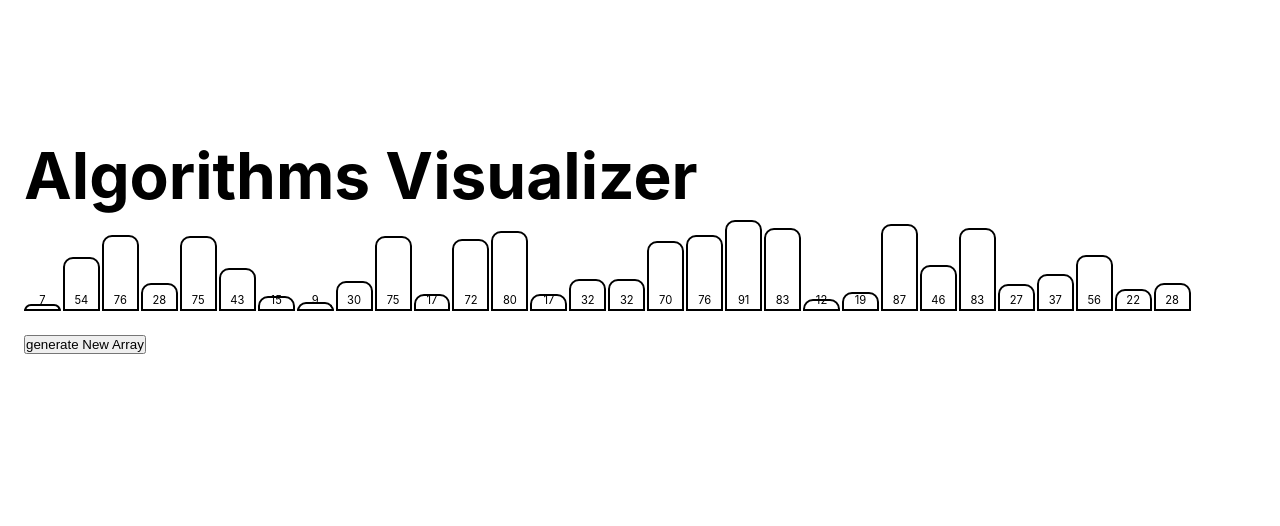
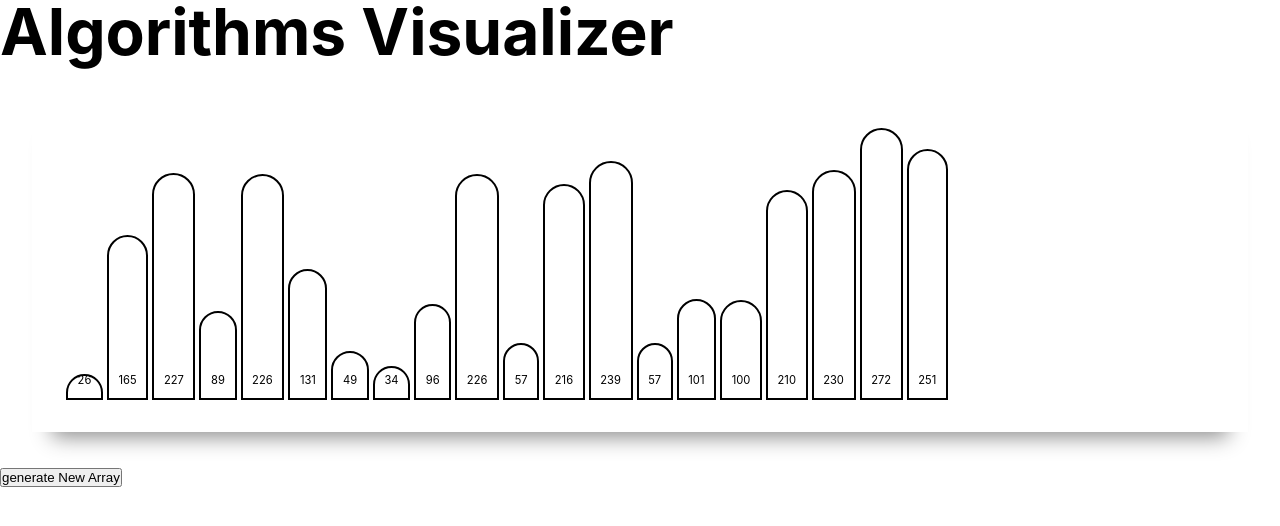
Before and after one commit to Saifurrahmanemon/Algorithms_Visualizer, a React (Create React App) app: page / in a window 1280 px wide. Shown: the top 526 px of the page. Built offline with nearby package versions, Linux system fonts and the light colour scheme.

Commit message:
designed sorting-visualizer display box

```diff
--- a/src/SortingAlgorithms/SortingVisualizer/SortingVisualizer.css
+++ b/src/SortingAlgorithms/SortingVisualizer/SortingVisualizer.css
@@ -1,13 +1,25 @@
 /*-------------------------------------
  styles for sortingVisualizer main area
 --------------------------------------*/
+
 .array-display-container {
+    /* background-color: aqua; */
+    margin: 2rem;
+    display: block;
     width: auto;
-    padding: 0.5rem;
-    padding-top: 10%;
-    margin: 1rem;
+    height: auto;
+    padding: 2rem;
     position: relative;
     align-items: center;
+    justify-content: center;
+    overflow-x: auto;
+
+    box-shadow: rgba(0, 0, 0, 0.45) 0px 25px 20px -20px;
+}
+.array-bar-container {
+    height: auto;
+    display: flex;
+    align-items: flex-end;
 }
 
 /* remember to adjust the array numbers for different viewport */
@@ -16,12 +28,22 @@
     align-items: flex-end;
     justify-content: center;
     background-color: transparent;
+    margin-left: 0.125rem;
     margin-right: 0.125rem;
-    width: 3%;
-    height: 8.48485%;
-    border-top-left-radius: 10px;
-    border-top-right-radius: 10px;
+    padding: 0.6rem;
     border: 2px solid black;
+
+    border-top-left-radius: 30px;
+    -webkit-border-top-left-radius: 30px;
+    -moz-border-top-left-radius: 30px;
+    -ms-border-top-left-radius: 30px;
+    -o-border-top-left-radius: 30px;
+
+    border-top-right-radius: 30px;
+    -webkit-border-top-right-radius: 30px;
+    -moz-border-top-right-radius: 30px;
+    -ms-border-top-right-radius: 30px;
+    -o-border-top-right-radius: 30px;
 }
 
 .algorithms-button {
--- a/src/SortingAlgorithms/SortingVisualizer/SortingVisualizer.jsx
+++ b/src/SortingAlgorithms/SortingVisualizer/SortingVisualizer.jsx
@@ -11,15 +11,17 @@ export default function SortingVisualizer() {
 
     const resetArray = () => {
         const array = [];
-        for (let i = 0; i < 30; i++) {
-            array.push(RandomValueGenerator(5, 100));
+        for (let i = 0; i < 20; i++) {
+            array.push(RandomValueGenerator(20, 300));
         }
         setArray(array);
     };
 
     return (
+        <div className="visualizer-container">
+            <h1>Algorithms visualizer</h1>
             <div className="array-display-container">
-            <h1>Algorithms visualizer</h1>
+                <div className="array-bar-container">
                     {array.map((value, index) => (
                         <div
                             className="array-bar"
@@ -29,6 +31,8 @@ export default function SortingVisualizer() {
                             <span className="value-inside-bar">{value}</span>
                         </div>
                     ))}
+                </div>
+            </div>
             <div className="algorithms-button">
                 <button onClick={() => resetArray()}>generate New Array</button>
             </div>
--- a/src/index.css
+++ b/src/index.css
@@ -11,6 +11,22 @@ Global Styles
     margin: 0;
     padding: 0;
     box-sizing: border-box;
+}
+
+/* scrollbar css  */
+::-webkit-scrollbar {
+    height: 5px;
+    width: 5px;
+}
+
+/* Handle */
+::-webkit-scrollbar-thumb {
+    background: rgb(229, 178, 239);
+}
+
+/* Handle on hover */
+::-webkit-scrollbar-thumb:hover {
+    background: rgb(186, 126, 198);
 }
 body {
     font-family: -apple-system, BlinkMacSystemFont, "Segoe UI", Roboto, Oxygen,
```
Lines whose indentation alone changed are shown as unchanged.
